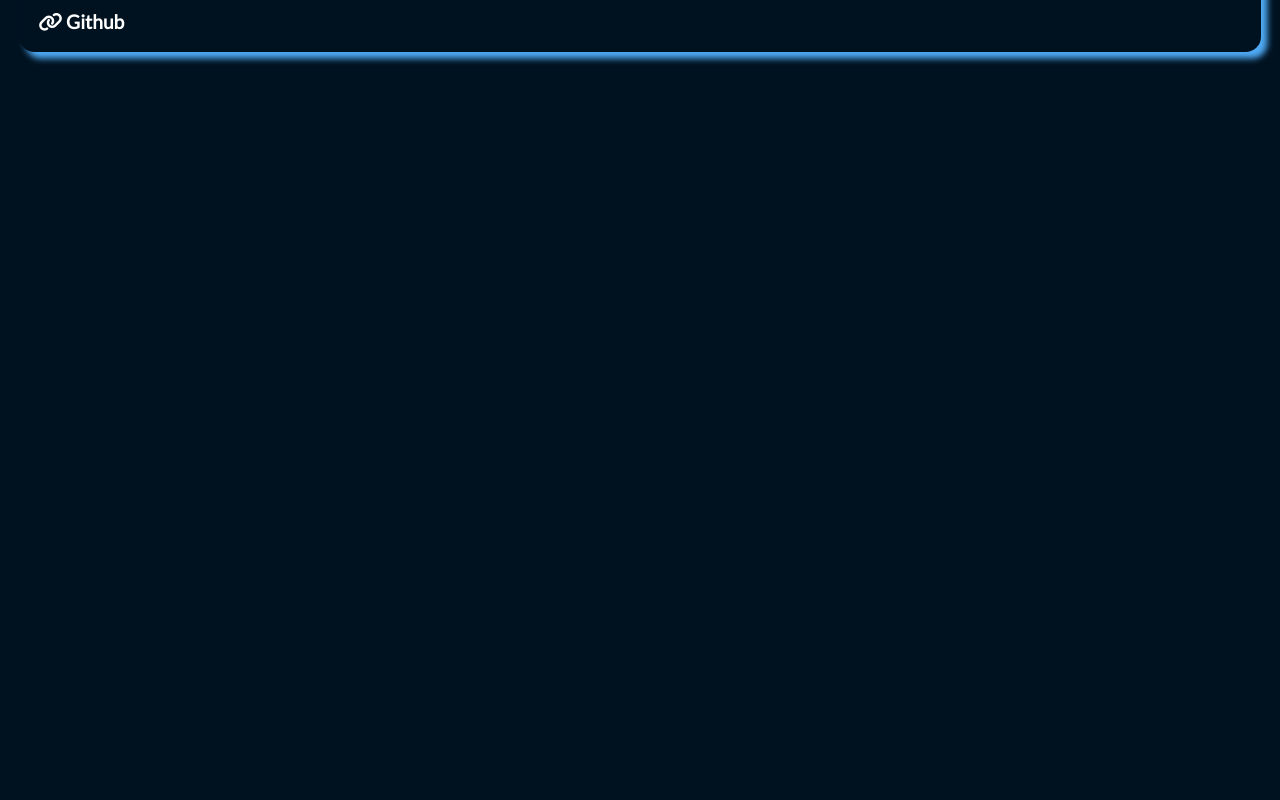
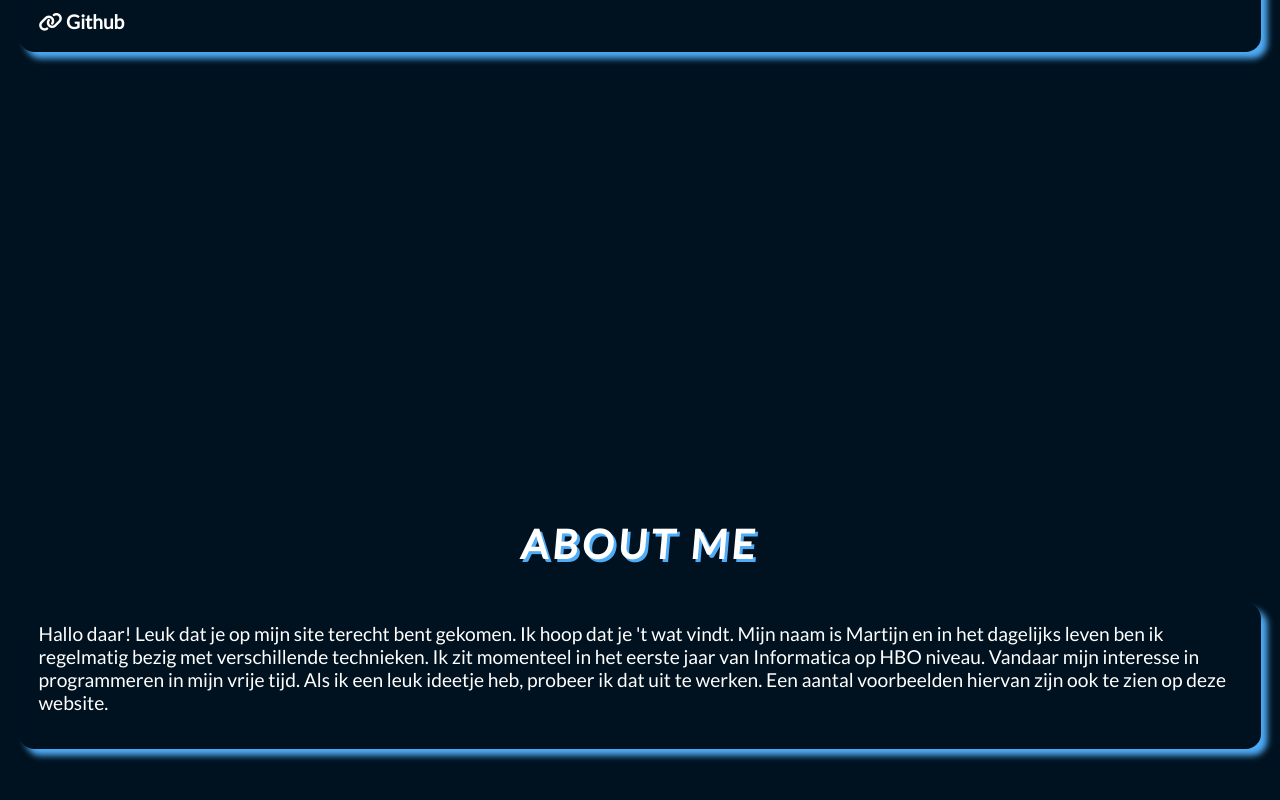
Before and after one commit to martijnschermers/personal-portfolio, a Svelte app in the folder martoen.nl/: page / in a window 1280 px wide. Shown: the part 1447-2247 px from the top of the page. Before the commit the page ends 1691 px from the top, so only its background shows below. Built offline with nearby package versions, Linux system fonts and the light colour scheme; no server answers.

Commit message:
Create mockup for About section

```diff
--- a/martoen.nl/src/About.svelte
+++ b/martoen.nl/src/About.svelte
@@ -1,5 +1,20 @@
-<script></script>
+<script>
+</script>
 
-<main></main>
+<main>
+  <div id="about" class="container">
+    <h1>About Me</h1>
+
+    <div class="card">
+      <p>
+        Hallo daar! Leuk dat je op mijn site terecht bent gekomen. Ik hoop dat je 't wat vindt.
+        Mijn naam is Martijn en in het dagelijks leven ben ik regelmatig bezig met verschillende technieken.
+        Ik zit momenteel in het eerste jaar van Informatica op HBO niveau.
+        Vandaar mijn interesse in programmeren in mijn vrije tijd. Als ik een leuk ideetje heb, probeer ik dat uit te werken.
+        Een aantal voorbeelden hiervan zijn ook te zien op deze website.
+      </p>
+    </div>
+  </div>
+</main>
 
 <style></style>
```
